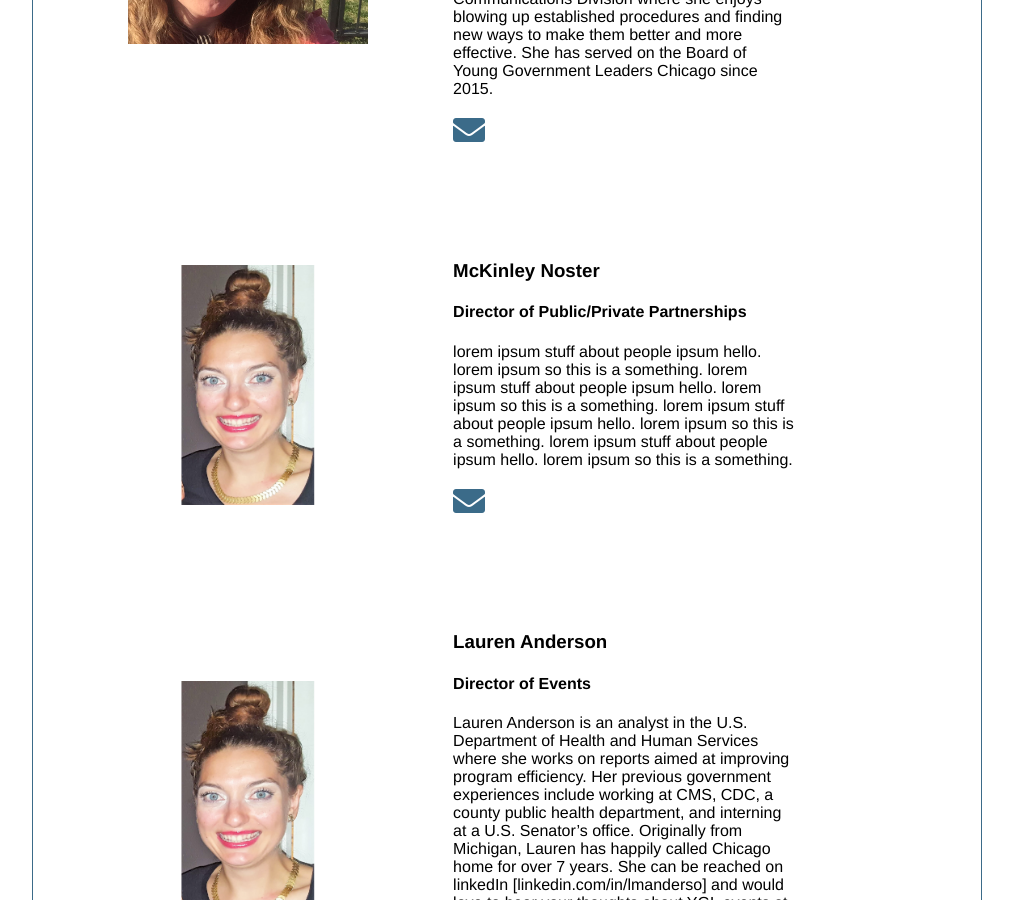
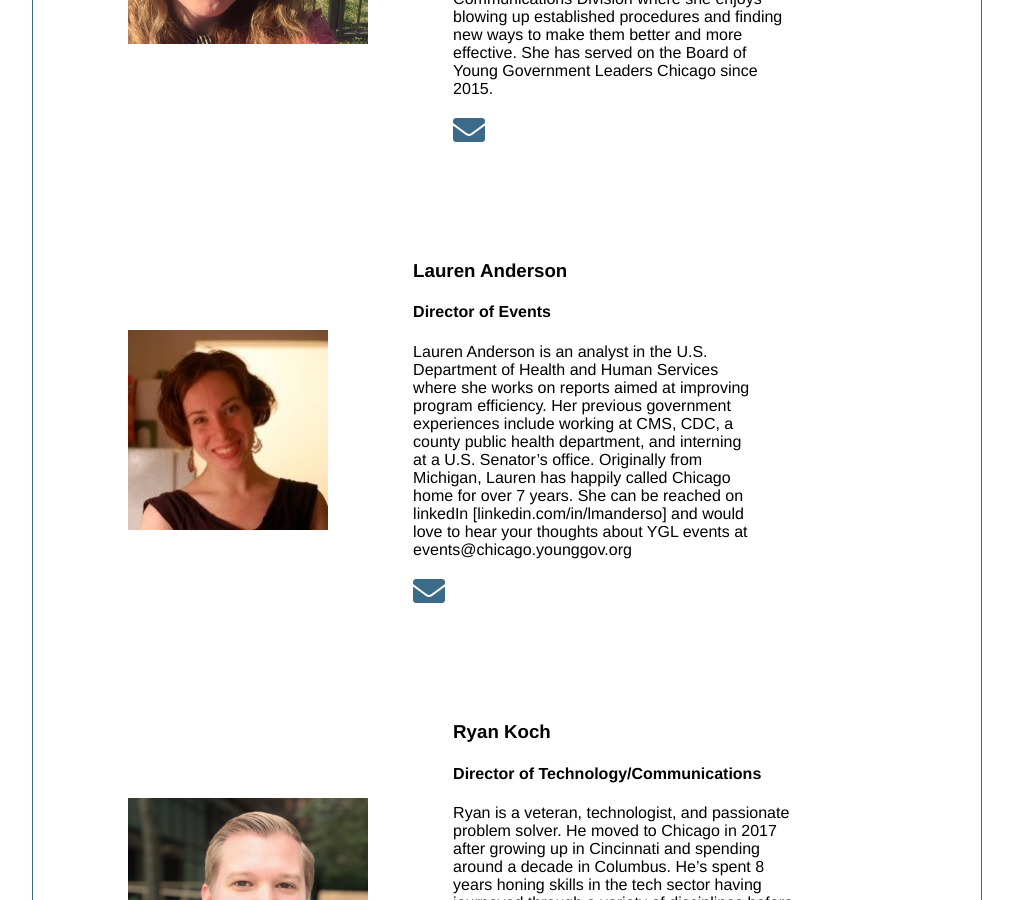
Before and after one commit to code-312/chicago-ygl-website-jekyll, a Jekyll site: the page built from whoweare.md, in a window 1280 px wide and 900 px high, scrolled down 1156 px. Shown: the whole window, without its empty margins (133-1146 px from the left). Built offline with Jekyll 4.4.1, drawn with Linux system fonts in a browser that asks for light colours.

Commit message:
Edit whoweare page.

```diff
--- a/_layouts/whoweare.html
+++ b/_layouts/whoweare.html
@@ -45,22 +45,8 @@
     </div>
 
     <div class="board-member">
-            <div class="board-photo">
-                <img src="/assets/img/lexy-headshot.jpg"/>
-            </div>
-            <div class="board-bio">
-                <h3>McKinley Noster</h3>
-                <h4>Director of Public/Private Partnerships</h4>
-                lorem ipsum stuff about people ipsum hello. lorem ipsum so this is a something. lorem ipsum stuff about people ipsum hello. lorem ipsum so this is a something.
-                lorem ipsum stuff about people ipsum hello. lorem ipsum so this is a something. lorem ipsum stuff about people ipsum hello. lorem ipsum so this is a something.
-                <p><a href="mailto:development@chicago.younggov.org"><i class="fas fa-envelope"></i></a></p>
-
-            </div>
-        </div>
-
-    <div class="board-member">
         <div class="board-photo">
-            <img src="/assets/img/lexy-headshot.jpg"/>
+            <img src="/assets/img/lauren-headshot.jpg"/>
         </div>
         <div class="board-bio">
             <h3>Lauren Anderson</h3>
```
Also changed, not shown: assets/img/lauren-headshot.jpg (added).
